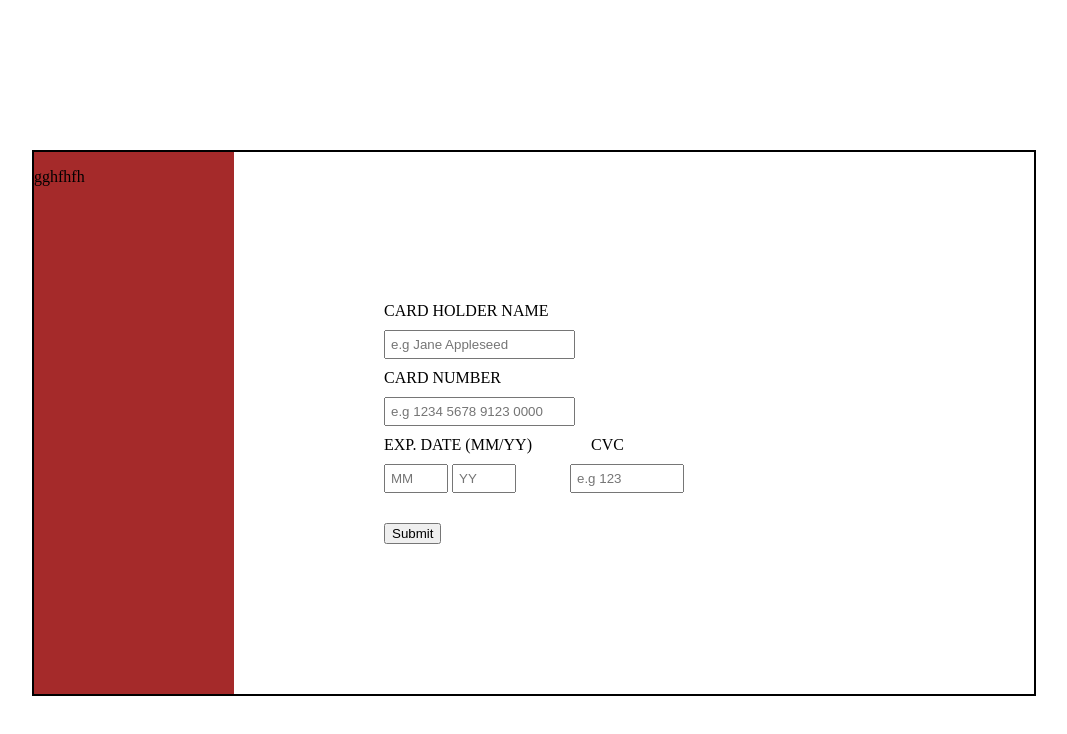
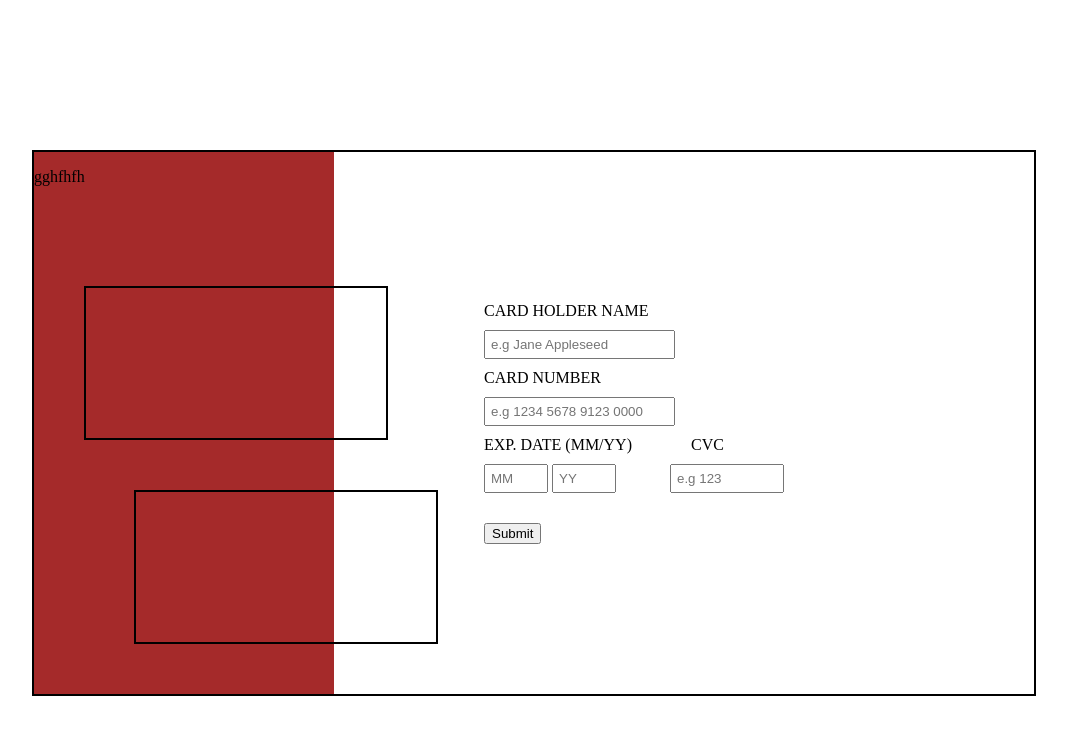
Before and after one commit to Ifechukwu2000/interactive-card, a plain HTML site: page index.html in a window 1280 px wide. Shown: the whole page, without its empty margins (126-1193 px from the left). Drawn offline with Linux system fonts and the light colour scheme.

Commit message:
third commit

```diff
--- a/index.html
+++ b/index.html
@@ -8,6 +8,8 @@
   <main>
     <div id="cardbox">
       <p>gghfhfh</p>
+      <div id="creditCard"></div>
+      <div id="creditCard2"></div>
 
     </div>
     <div id="form">
--- a/style.css
+++ b/style.css
@@ -9,7 +9,7 @@ main{
 
 #cardbox{
     background-color: brown;
-    width: 200px;
+    width: 300px;
 }
 
 form{
@@ -49,3 +49,19 @@ form{
     margin-top: 10px;
     margin-bottom: 10px;
 }
+
+#creditCard{
+    width: 300px;
+    height: 150px;
+    border: 2px solid black;
+    margin-left: 50px;
+    margin-top: 100px;
+}
+
+#creditCard2{
+    width: 300px;
+    height: 150px;
+    border: 2px solid black;
+    margin-left: 100px;
+    margin-top: 50px;
+}
```
